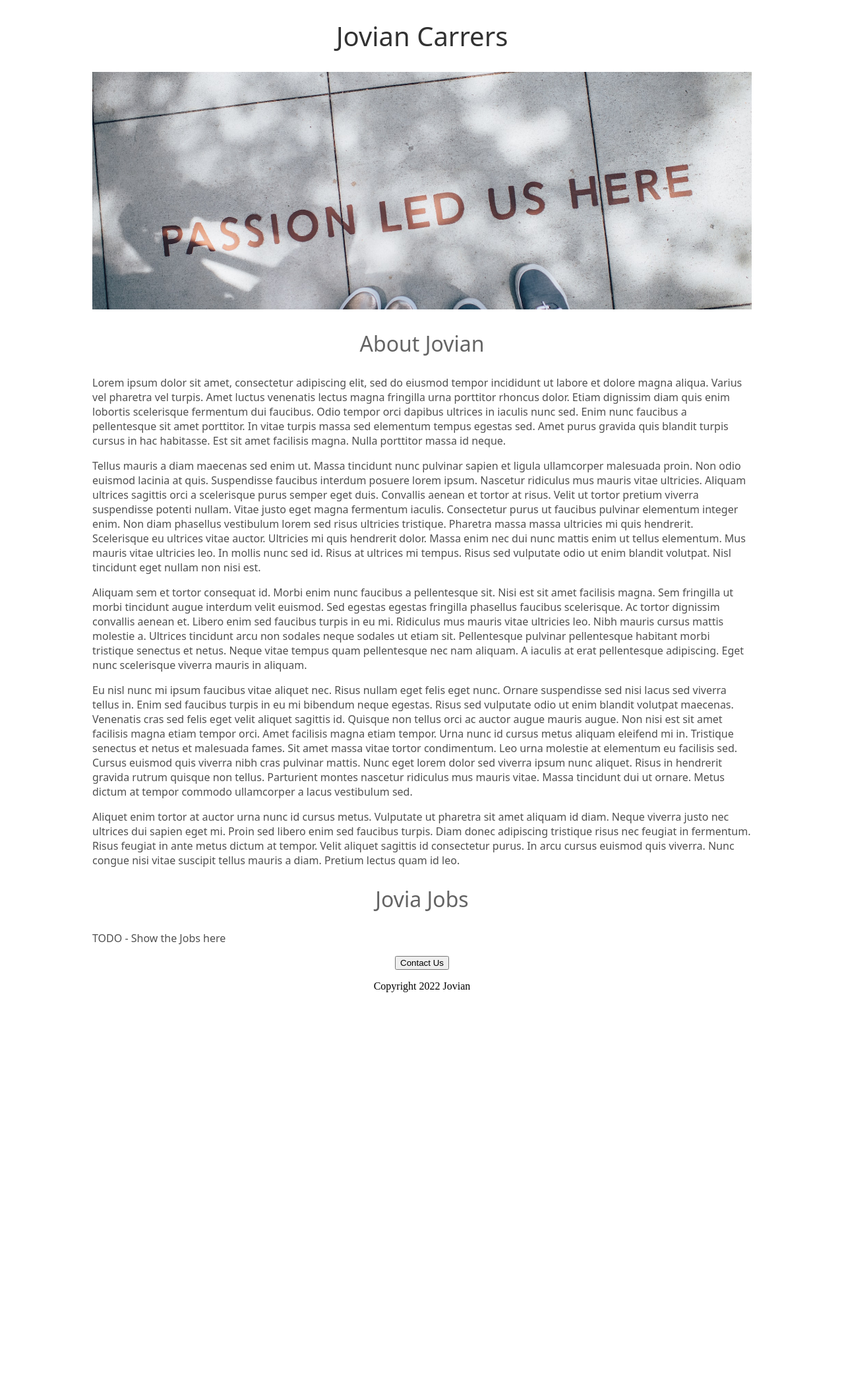
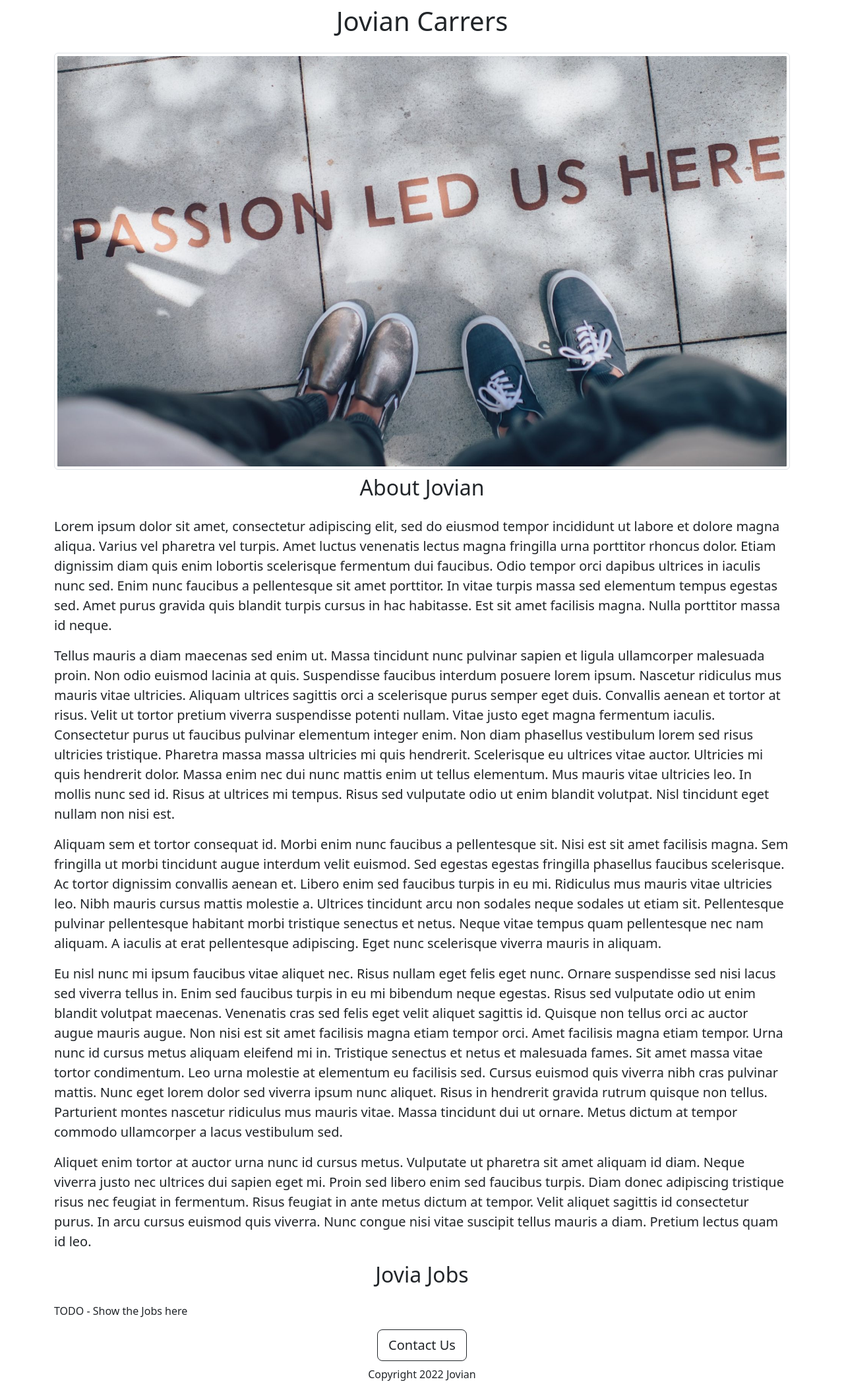
Before and after one commit to ManaasGupta/website, a Flask app: page / in a window 1280 px wide. Shown: the whole page at 66% size. Before the commit the page ends 1504 px from the top, so only its background shows below. Run offline with Flask 2, Linux system fonts and the light colour scheme.

Commit message:
Updated Static and Templates folder

```diff
--- a/templates/home.html
+++ b/templates/home.html
@@ -4,48 +4,25 @@
     <meta charset="UTF-8" />
     <meta name="viewport" content="width=device-width, initial-scale=1.0" />
     <title>Website</title>
+    <link
+      href="https://cdn.jsdelivr.net/npm/bootstrap@5.3.0-alpha1/dist/css/bootstrap.min.css"
+      rel="stylesheet"
+      integrity="sha384-GLhlTQ8iRABdZLl6O3oVMWSktQOp6b7In1Zl3/Jr59b6EGGoI1aFkw7cmDA6j6gD"
+      crossorigin="anonymous"
+    />
     <style>
-      h1 {
-        font-size: 40px;
-        font-family: system-ui, -apple-system, BlinkMacSystemFont, "Segoe UI",
-          Roboto, Oxygen, Ubuntu, Cantarell, "Open Sans", "Helvetica Neue",
-          sans-serif;
-        font-weight: normal;
-        color: rgb(50, 50, 50);
-        text-align: center;
-      }
-      #banner {
-        width: 100%;
-        height: 360px;
-        object-fit: cover;
-      }
-      h2 {
-        font-family: system-ui, -apple-system, BlinkMacSystemFont, "Segoe UI",
-          Roboto, Oxygen, Ubuntu, Cantarell, "Open Sans", "Helvetica Neue",
-          sans-serif;
-        font-size: 32px;
-        color: rgb(100, 100, 100);
-        text-align: center;
-        font-weight: normal;
-      }
-      .bodytext {
-        font-family: system-ui, -apple-system, BlinkMacSystemFont, "Segoe UI",
-          Roboto, Oxygen, Ubuntu, Cantarell, "Open Sans", "Helvetica Neue",
-          sans-serif;
-        color: rgb(80, 80, 80);
-      }
-      #container {
-        max-width: 1000px;
-        margin: 0 auto;
-      }
+        #banner{
+            height:'800px';
+            width:100%;
+        }
     </style>
   </head>
   <body>
-    <div id="container">
-      <h1>Jovian Carrers</h1>
-      <img id="banner" src="http://127.0.0.1:5000/static/banner.jpg" />
-      <h2>About Jovian</h2>
-      <p class="bodytext">
+    <div class="container">
+      <h1  class="text-center mt-2 mb-4">Jovian Carrers</h1>
+      <img class="img-thumbnail img-fluid banner" src="http://127.0.0.1:5000/static/banner.jpg" />
+      <h2 class="text-center mt-2 mb-4">About Jovian</h2>
+      <p class="lead">
         Lorem ipsum dolor sit amet, consectetur adipiscing elit, sed do eiusmod
         tempor incididunt ut labore et dolore magna aliqua. Varius vel pharetra
         vel turpis. Amet luctus venenatis lectus magna fringilla urna porttitor
@@ -57,7 +34,7 @@
         Nulla porttitor massa id neque.
       </p>
 
-      <p class="bodytext">
+      <p class="lead">
         Tellus mauris a diam maecenas sed enim ut. Massa tincidunt nunc pulvinar
         sapien et ligula ullamcorper malesuada proin. Non odio euismod lacinia
         at quis. Suspendisse faucibus interdum posuere lorem ipsum. Nascetur
@@ -74,7 +51,7 @@
         nullam non nisi est.
       </p>
 
-      <p class="bodytext">
+      <p class="lead">
         Aliquam sem et tortor consequat id. Morbi enim nunc faucibus a
         pellentesque sit. Nisi est sit amet facilisis magna. Sem fringilla ut
         morbi tincidunt augue interdum velit euismod. Sed egestas egestas
@@ -88,7 +65,7 @@
         aliquam.
       </p>
 
-      <p class="bodytext">
+      <p class="lead">
         Eu nisl nunc mi ipsum faucibus vitae aliquet nec. Risus nullam eget
         felis eget nunc. Ornare suspendisse sed nisi lacus sed viverra tellus
         in. Enim sed faucibus turpis in eu mi bibendum neque egestas. Risus sed
@@ -105,7 +82,7 @@
         commodo ullamcorper a lacus vestibulum sed.
       </p>
 
-      <p class="bodytext">
+      <p class="lead">
         Aliquet enim tortor at auctor urna nunc id cursus metus. Vulputate ut
         pharetra sit amet aliquam id diam. Neque viverra justo nec ultrices dui
         sapien eget mi. Proin sed libero enim sed faucibus turpis. Diam donec
@@ -114,11 +91,11 @@
         purus. In arcu cursus euismod quis viverra. Nunc congue nisi vitae
         suscipit tellus mauris a diam. Pretium lectus quam id leo.
       </p>
-      <h2>Jovia Jobs</h2>
-      <p class="bodytext">TODO - Show the Jobs here</p>
-      <div style="text-align: center;">
-        <button>Contact Us</button>
-        <p>Copyright 2022 Jovian</p>
+      <h2 class="text-center mt-2 mb-4">Jovia Jobs</h2>
+      <p>TODO - Show the Jobs here</p>
+      <div class="text-center mt-2 mb-4">
+        <button type="button" class="btn btn-outline-dark btn-lg">Contact Us</button>
+        <p class="mt-2">Copyright 2022 Jovian</p>
       </div>
     </div>
   </body>
```
Also changed, not shown: static/banner.jpg.
